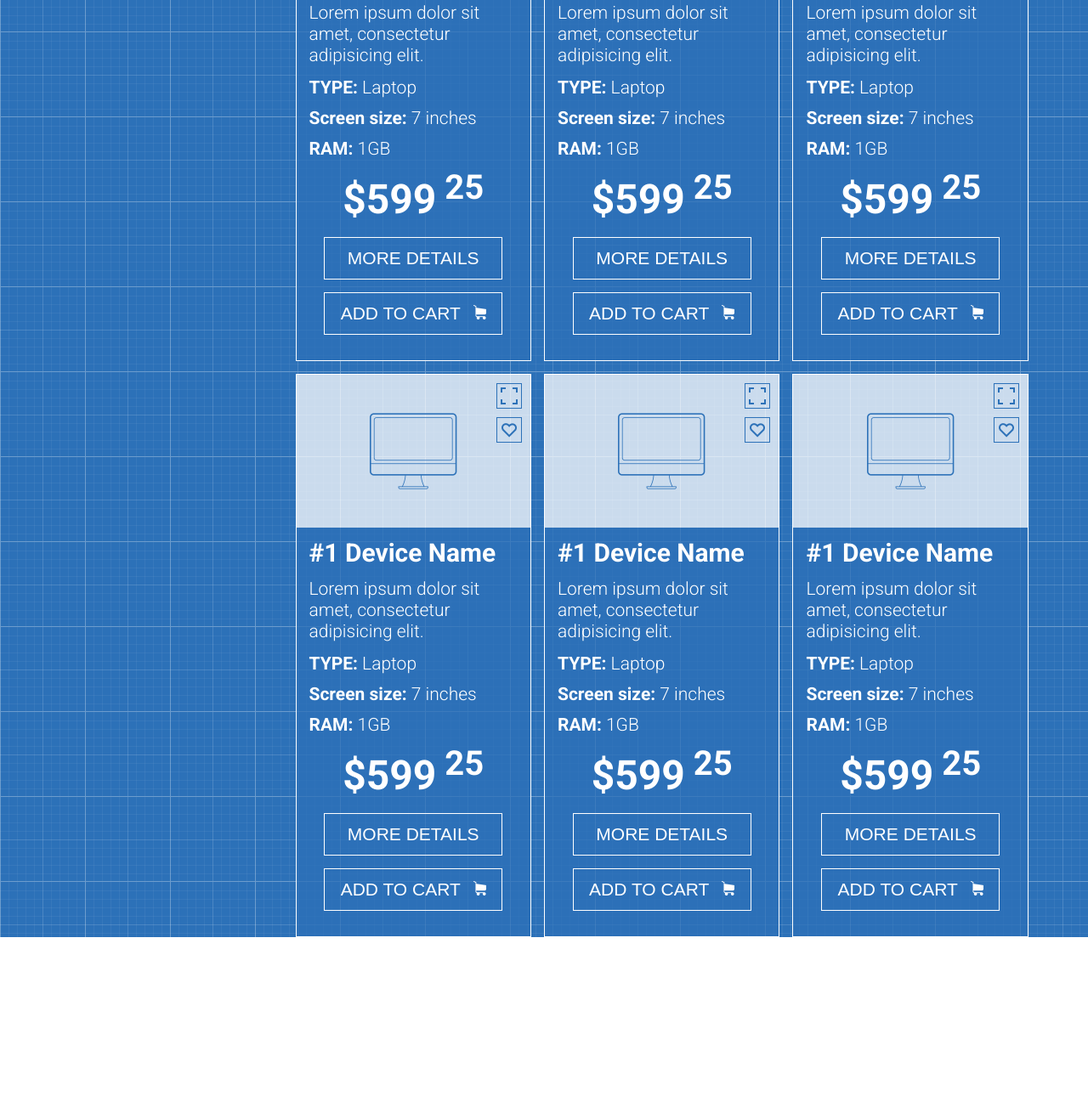
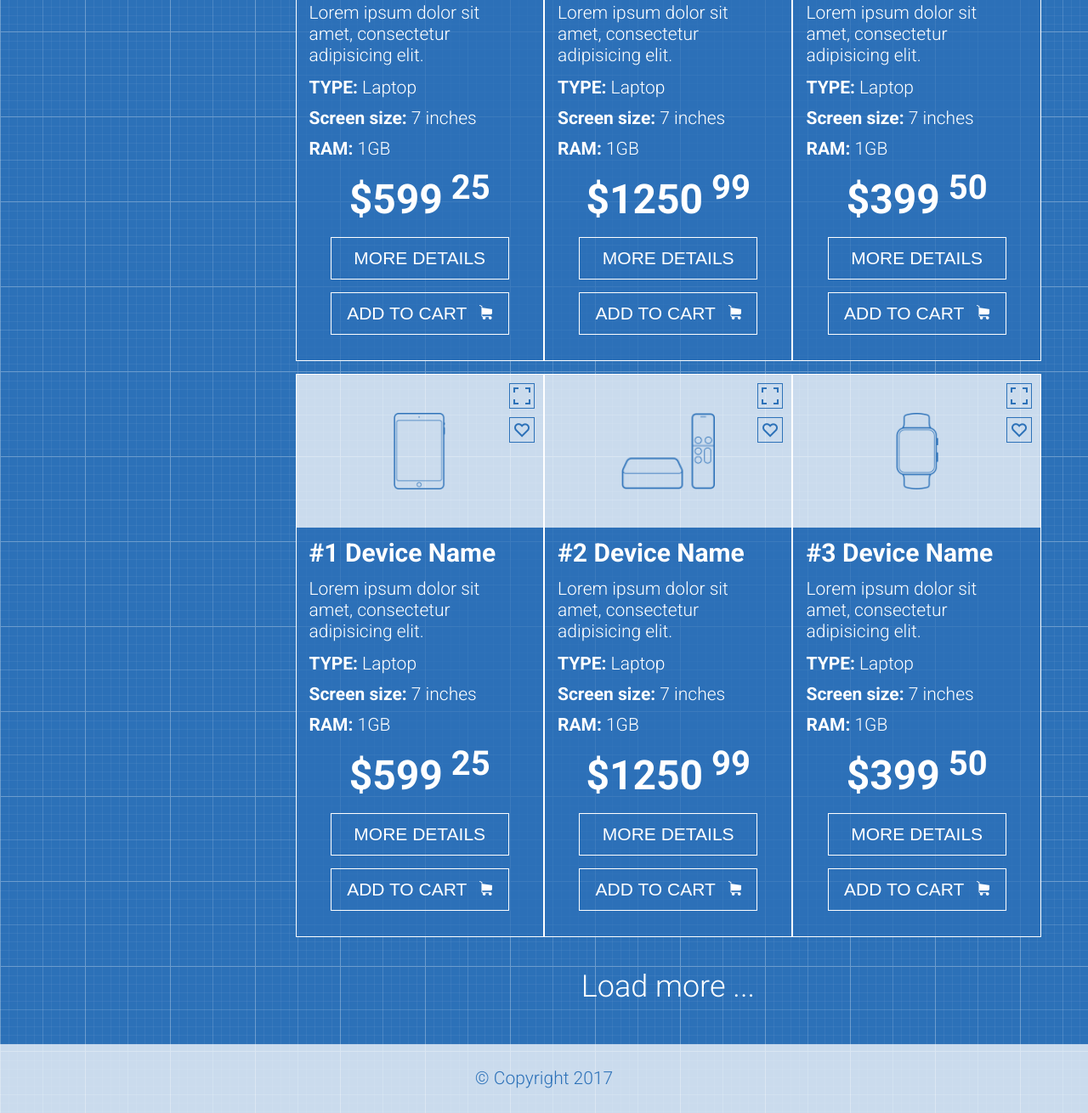
Before and after one commit to shepilova/shepilova.device-market, a plain HTML site: page index.html in a window 1280 px wide. Shown: the part 1163-2473 px from the top of the page at 85% size. Before the commit the page ends 2266 px from the top, so only its background shows below. Drawn offline with Linux system fonts and the light colour scheme.

Commit message:
fixed some styles

```diff
--- a/index.html
+++ b/index.html
@@ -118,7 +118,73 @@
                 <div class="col-md-3 col-main">
                     <div class="product">
                         <div class="product-image-place">
-                            <img class="product-image" src="images/computer.png" alt="">
+                            <img class="product-image" src="images/console-1.png" alt="">
+                            <div class="device-icons">
+                                <div class="device-more"></div>
+                                <div class="device-like"></div>
+                            </div>
+                        </div>
+
+                        <div class="device">
+                            <div class="device-content">
+                                <h1 class="device-name" >#2 Device Name</h1>
+
+                                <p class="device-inform">
+                                    Lorem ipsum dolor sit amet, consectetur adipisicing elit.
+                                </p>
+                                <p class="device-features" ><span class="features-bold">TYPE:</span> Laptop</p>
+                                <p class="device-features" ><span class="features-bold">Screen size:</span> 7 inches</p>
+                                <p class="device-features" ><span class="features-bold">RAM:</span> 1GB</p>
+                            </div>
+
+                            <div class="price">
+                                <p class="price-number">$1250<sup> 99</sup></p>
+                            </div>
+                            <div class="buttons">
+                                <button class="device-butt more-details">More details</button>
+                                <button class="device-butt add-to-cart"><span class="add">Add to cart</span></button>
+                            </div>
+                        </div> <!-- device -->
+                    </div> <!-- product -->
+                </div> <!-- col-md-3 -->
+
+                <div class="col-md-3 col-main">
+                    <div class="product">
+                        <div class="product-image-place">
+                            <img class="product-image" src="images/watch-1.png" alt="">
+                            <div class="device-icons">
+                                <div class="device-more"></div>
+                                <div class="device-like"></div>
+                            </div>
+                        </div>
+
+                        <div class="device">
+                            <div class="device-content">
+                                <h1 class="device-name" >#3 Device Name</h1>
+
+                                <p class="device-inform">
+                                    Lorem ipsum dolor sit amet, consectetur adipisicing elit.
+                                </p>
+                                <p class="device-features" ><span class="features-bold">TYPE:</span> Laptop</p>
+                                <p class="device-features" ><span class="features-bold">Screen size:</span> 7 inches</p>
+                                <p class="device-features" ><span class="features-bold">RAM:</span> 1GB</p>
+                            </div>
+
+                            <div class="price">
+                                <p class="price-number">$399<sup> 50</sup></p>
+                            </div>
+                            <div class="buttons">
+                                <button class="device-butt more-details">More details</button>
+                                <button class="device-butt add-to-cart"><span class="add">Add to cart</span></button>
+                            </div>
+                        </div> <!-- device -->
+                    </div> <!-- product -->
+                </div> <!-- col-md-3 -->
+
+                <div class="col-md-3 col-main">
+                    <div class="product">
+                        <div class="product-image-place">
+                            <img class="product-image" src="images/laptop.png" alt="">
                             <div class="device-icons">
                                 <div class="device-more"></div>
                                 <div class="device-like"></div>
@@ -151,7 +217,73 @@
                 <div class="col-md-3 col-main">
                     <div class="product">
                         <div class="product-image-place">
-                            <img class="product-image" src="images/computer.png" alt="">
+                            <img class="product-image" src="images/ipod.png" alt="">
+                            <div class="device-icons">
+                                <div class="device-more"></div>
+                                <div class="device-like"></div>
+                            </div>
+                        </div>
+
+                        <div class="device">
+                            <div class="device-content">
+                                <h1 class="device-name" >#2 Device Name</h1>
+
+                                <p class="device-inform">
+                                    Lorem ipsum dolor sit amet, consectetur adipisicing elit.
+                                </p>
+                                <p class="device-features" ><span class="features-bold">TYPE:</span> Laptop</p>
+                                <p class="device-features" ><span class="features-bold">Screen size:</span> 7 inches</p>
+                                <p class="device-features" ><span class="features-bold">RAM:</span> 1GB</p>
+                            </div>
+
+                            <div class="price">
+                                <p class="price-number">$1250<sup> 99</sup></p>
+                            </div>
+                            <div class="buttons">
+                                <button class="device-butt more-details">More details</button>
+                                <button class="device-butt add-to-cart"><span class="add">Add to cart</span></button>
+                            </div>
+                        </div> <!-- device -->
+                    </div> <!-- product -->
+                </div> <!-- col-md-3 -->
+
+                <div class="col-md-3 col-main">
+                    <div class="product">
+                        <div class="product-image-place">
+                            <img class="product-image" src="images/phone.png" alt="">
+                            <div class="device-icons">
+                                <div class="device-more"></div>
+                                <div class="device-like"></div>
+                            </div>
+                        </div>
+
+                        <div class="device">
+                            <div class="device-content">
+                                <h1 class="device-name" >#3 Device Name</h1>
+
+                                <p class="device-inform">
+                                    Lorem ipsum dolor sit amet, consectetur adipisicing elit.
+                                </p>
+                                <p class="device-features" ><span class="features-bold">TYPE:</span> Laptop</p>
+                                <p class="device-features" ><span class="features-bold">Screen size:</span> 7 inches</p>
+                                <p class="device-features" ><span class="features-bold">RAM:</span> 1GB</p>
+                            </div>
+
+                            <div class="price">
+                                <p class="price-number">$399<sup> 50</sup></p>
+                            </div>
+                            <div class="buttons">
+                                <button class="device-butt more-details">More details</button>
+                                <button class="device-butt add-to-cart"><span class="add">Add to cart</span></button>
+                            </div>
+                        </div> <!-- device -->
+                    </div> <!-- product -->
+                </div> <!-- col-md-3 -->
+
+                <div class="col-md-3 col-main">
+                    <div class="product">
+                        <div class="product-image-place">
+                            <img class="product-image" src="images/tablet.png" alt="">
                             <div class="device-icons">
                                 <div class="device-more"></div>
                                 <div class="device-like"></div>
@@ -184,7 +316,7 @@
                 <div class="col-md-3 col-main">
                     <div class="product">
                         <div class="product-image-place">
-                            <img class="product-image" src="images/computer.png" alt="">
+                            <img class="product-image" src="images/console-1.png" alt="">
                             <div class="device-icons">
                                 <div class="device-more"></div>
                                 <div class="device-like"></div>
@@ -193,7 +325,7 @@
 
                         <div class="device">
                             <div class="device-content">
-                                <h1 class="device-name" >#1 Device Name</h1>
+                                <h1 class="device-name" >#2 Device Name</h1>
 
                                 <p class="device-inform">
                                     Lorem ipsum dolor sit amet, consectetur adipisicing elit.
@@ -204,7 +336,7 @@
                             </div>
 
                             <div class="price">
-                                <p class="price-number">$599<sup> 25</sup></p>
+                                <p class="price-number">$1250<sup> 99</sup></p>
                             </div>
                             <div class="buttons">
                                 <button class="device-butt more-details">More details</button>
@@ -217,7 +349,7 @@
                 <div class="col-md-3 col-main">
                     <div class="product">
                         <div class="product-image-place">
-                            <img class="product-image" src="images/computer.png" alt="">
+                            <img class="product-image" src="images/watch-1.png" alt="">
                             <div class="device-icons">
                                 <div class="device-more"></div>
                                 <div class="device-like"></div>
@@ -226,7 +358,7 @@
 
                         <div class="device">
                             <div class="device-content">
-                                <h1 class="device-name" >#1 Device Name</h1>
+                                <h1 class="device-name" >#3 Device Name</h1>
 
                                 <p class="device-inform">
                                     Lorem ipsum dolor sit amet, consectetur adipisicing elit.
@@ -237,7 +369,7 @@
                             </div>
 
                             <div class="price">
-                                <p class="price-number">$599<sup> 25</sup></p>
+                                <p class="price-number">$399<sup> 50</sup></p>
                             </div>
                             <div class="buttons">
                                 <button class="device-butt more-details">More details</button>
@@ -247,143 +379,19 @@
                     </div> <!-- product -->
                 </div> <!-- col-md-3 -->
 
-                <div class="col-md-3 col-main">
-                    <div class="product">
-                        <div class="product-image-place">
-                            <img class="product-image" src="images/computer.png" alt="">
-                            <div class="device-icons">
-                                <div class="device-more"></div>
-                                <div class="device-like"></div>
-                            </div>
-                        </div>
-
-                        <div class="device">
-                            <div class="device-content">
-                                <h1 class="device-name" >#1 Device Name</h1>
-
-                                <p class="device-inform">
-                                    Lorem ipsum dolor sit amet, consectetur adipisicing elit.
-                                </p>
-                                <p class="device-features" ><span class="features-bold">TYPE:</span> Laptop</p>
-                                <p class="device-features" ><span class="features-bold">Screen size:</span> 7 inches</p>
-                                <p class="device-features" ><span class="features-bold">RAM:</span> 1GB</p>
-                            </div>
-
-                            <div class="price">
-                                <p class="price-number">$599<sup> 25</sup></p>
-                            </div>
-                            <div class="buttons">
-                                <button class="device-butt more-details">More details</button>
-                                <button class="device-butt add-to-cart"><span class="add">Add to cart</span></button>
-                            </div>
-                        </div> <!-- device -->
-                    </div> <!-- product -->
-                </div> <!-- col-md-3 -->
-
-                <div class="col-md-3 col-main">
-                    <div class="product">
-                        <div class="product-image-place">
-                            <img class="product-image" src="images/computer.png" alt="">
-                            <div class="device-icons">
-                                <div class="device-more"></div>
-                                <div class="device-like"></div>
-                            </div>
-                        </div>
-
-                        <div class="device">
-                            <div class="device-content">
-                                <h1 class="device-name" >#1 Device Name</h1>
-
-                                <p class="device-inform">
-                                    Lorem ipsum dolor sit amet, consectetur adipisicing elit.
-                                </p>
-                                <p class="device-features" ><span class="features-bold">TYPE:</span> Laptop</p>
-                                <p class="device-features" ><span class="features-bold">Screen size:</span> 7 inches</p>
-                                <p class="device-features" ><span class="features-bold">RAM:</span> 1GB</p>
-                            </div>
-
-                            <div class="price">
-                                <p class="price-number">$599<sup> 25</sup></p>
-                            </div>
-                            <div class="buttons">
-                                <button class="device-butt more-details">More details</button>
-                                <button class="device-butt add-to-cart"><span class="add">Add to cart</span></button>
-                            </div>
-                        </div> <!-- device -->
-                    </div> <!-- product -->
-                </div> <!-- col-md-3 -->
-
-                <div class="col-md-3 col-main">
-                    <div class="product">
-                        <div class="product-image-place">
-                            <img class="product-image" src="images/computer.png" alt="">
-                            <div class="device-icons">
-                                <div class="device-more"></div>
-                                <div class="device-like"></div>
-                            </div>
-                        </div>
-
-                        <div class="device">
-                            <div class="device-content">
-                                <h1 class="device-name" >#1 Device Name</h1>
-
-                                <p class="device-inform">
-                                    Lorem ipsum dolor sit amet, consectetur adipisicing elit.
-                                </p>
-                                <p class="device-features" ><span class="features-bold">TYPE:</span> Laptop</p>
-                                <p class="device-features" ><span class="features-bold">Screen size:</span> 7 inches</p>
-                                <p class="device-features" ><span class="features-bold">RAM:</span> 1GB</p>
-                            </div>
-
-                            <div class="price">
-                                <p class="price-number">$599<sup> 25</sup></p>
-                            </div>
-                            <div class="buttons">
-                                <button class="device-butt more-details">More details</button>
-                                <button class="device-butt add-to-cart"><span class="add">Add to cart</span></button>
-                            </div>
-                        </div> <!-- device -->
-                    </div> <!-- product -->
-                </div> <!-- col-md-3 -->
-
-                <div class="col-md-3 col-main">
-                    <div class="product">
-                        <div class="product-image-place">
-                            <img class="product-image" src="images/computer.png" alt="">
-                            <div class="device-icons">
-                                <div class="device-more"></div>
-                                <div class="device-like"></div>
-                            </div>
-                        </div>
-
-                        <div class="device">
-                            <div class="device-content">
-                                <h1 class="device-name" >#1 Device Name</h1>
-
-                                <p class="device-inform">
-                                    Lorem ipsum dolor sit amet, consectetur adipisicing elit.
-                                </p>
-                                <p class="device-features" ><span class="features-bold">TYPE:</span> Laptop</p>
-                                <p class="device-features" ><span class="features-bold">Screen size:</span> 7 inches</p>
-                                <p class="device-features" ><span class="features-bold">RAM:</span> 1GB</p>
-                            </div>
-
-                            <div class="price">
-                                <p class="price-number">$599<sup> 25</sup></p>
-                            </div>
-                            <div class="buttons">
-                                <button class="device-butt more-details">More details</button>
-                                <button class="device-butt add-to-cart"><span class="add">Add to cart</span></button>
-                            </div>
-                        </div> <!-- device -->
-                    </div> <!-- product -->
-                </div> <!-- col-md-3 -->
-
-
+                <div class="col-md-12">
+                    <div class="load-more">Load more ...</div>
+                </div> <!-- col-md-12 -->
            </div> <!-- col-md-9 -->
         </div> <!-- container -->
     </main>
 
-    <footer class="footer">Footer</footer>
+    <footer class="footer">
+        <div class="col-md-12">
+            <div class="row row-footer">
+                <div class="copyright">© Copyright 2017</div>
+            </div>
+        </div>
+    </footer>
 </body>
 </html>
--- a/style.css
+++ b/style.css
@@ -45,6 +45,9 @@ body {
 	width: 75%;
 }
 
+.col-md-12 {
+	width: 100%;
+}
 
 /*===========================*/
 /* Navigation ==============
@@ -272,7 +275,7 @@ input[type="search"] {
 ----------------------------------*/
 .col-main {
 	width: 33.333%;
-	padding-right: 15px;
+	/*padding-right: 15px;*/
 	padding-top: 15px;
 	z-index: 50;
 }
@@ -519,3 +522,38 @@ input[type="search"] {
 	margin-left: 15px;
 	content: url("images/white-purchase.png");
 }
+
+/*/////////Load More///////////
+///////////////////////////////*/
+
+.load-more {
+	position: relative;
+	width: 205px;
+	margin: 40px auto 20px auto;
+	font-size: 36px;
+	font-weight: 300;
+	color: #fff;
+	cursor: pointer;
+}
+
+
+/*--------------------------------
+--------------FOOTER----------------
+----------------------------------*/
+
+.row-footer {
+	position: relative;
+	background-color: rgba(255, 255, 255, 0.75);
+	padding: 30px 0;
+	text-align: center;
+	margin-top: 30px;
+}
+
+.copyright {
+	position: relative;
+	display: block;
+	font-size: 21px;
+	font-weight: 300;
+	color: #2c71b8;
+	margin: 0 auto;
+}
```
